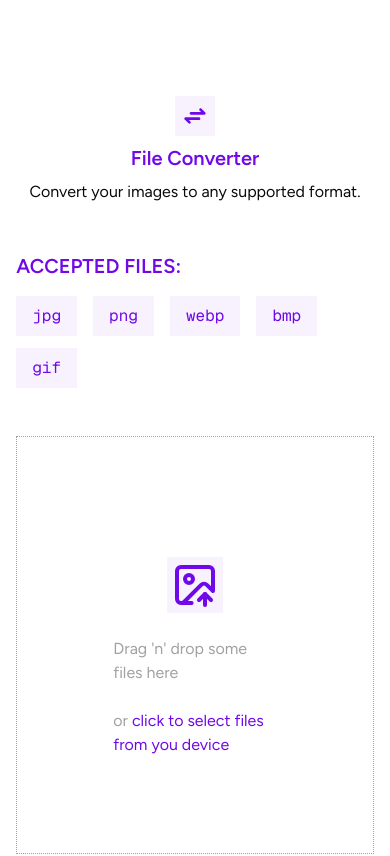
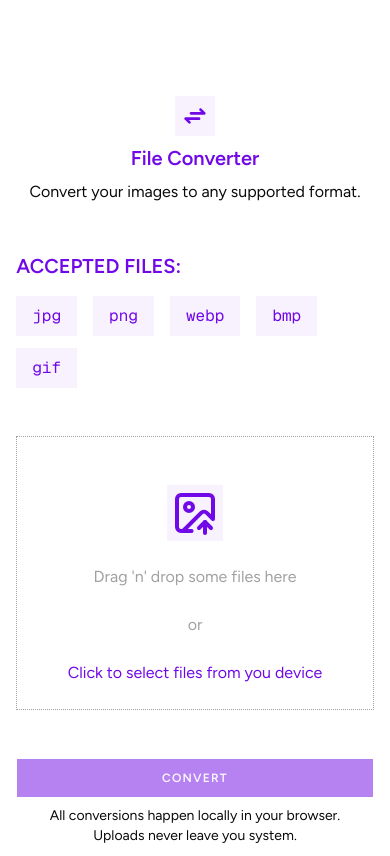
Before and after one commit to salman9802/image2image, a Next.js app: page /convert in a window 390 px wide. Shown: the top 856 px of the page. Built offline with nearby package versions, Linux system fonts and the light colour scheme.

Commit message:
feat: Make `/convert` page mobile responsive

```diff
--- a/app/convert/page.tsx
+++ b/app/convert/page.tsx
@@ -155,7 +155,7 @@ export default function Page() {
         (context.uploads && context.uploads.length > 0)
           ? (
             <div className="w-full flex flex-col gap-2">
-              <div className="flex justify-between items-start">
+              <div className="flex flex-col justify-between items-start sm:flex-row">
                 <div className="flex flex-col">
                   <p className="tabular-nums font-semibold text-lg text-primary md:text-xl">{context.uploads.length} Files {context.state === "finished" ? "converted" : ""}</p>
                   <p className="text-sm">{
@@ -204,7 +204,7 @@ export default function Page() {
 
       <div className="w-full flex flex-col gap-2">
         <div {...dropzone.getRootProps({
-          className: cn("w-full border border-dotted border-neutral-400 p-24 text-neutral-400 cursor-pointer flex flex-col items-center justify-center gap-6",
+          className: cn("w-full border border-dotted border-neutral-400 text-neutral-400 cursor-pointer flex flex-col items-center justify-center gap-6 p-6 md:p-12 lg:p-24 ",
             // Keyboard focus
             dropzone.isFocused && "border-primary bg-primary/5",
             // Valid file being dragged over
@@ -228,7 +228,8 @@ export default function Page() {
           </div>
 
           <p>Drag 'n' drop some files here</p>
-          <p>or <span className="text-primary">click to select files from you device</span></p>
+          <p>or</p>
+          <span className="text-primary">Click to select files from you device</span>
         </div>
 
         {
--- a/components/convert/ConvertUploadItem.tsx
+++ b/components/convert/ConvertUploadItem.tsx
@@ -60,7 +60,7 @@ export default function ConvertUploadItem({ uploadId, onFormatSelect }: TConvert
   }, [context.state]);
 
   return (
-    <div className="bg-white flex justify-between items-center px-6 py-4">
+    <div className="bg-white flex flex-wrap justify-between items-center px-6 py-4 gap-4 sm:gap-0">
       {/* Icon + Name */}
       <div className="flex-1 flex flex-col gap-2">
         {/* <File className="size-4" /> */}
```
